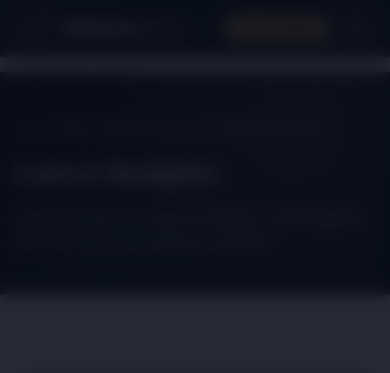
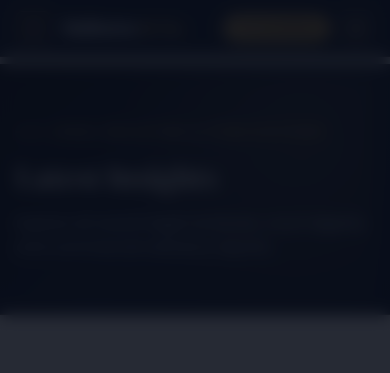
Before and after one commit to aurav2001/Legal_site, a WordPress theme: template wp-theme-legal-insights/index.php in a window 390 px wide. Shown: the top 373 px of the page. Run offline with PHP 8.4 and a stand-in for WordPress, Linux system fonts and the light colour scheme; the site name, menu and one post (Sample post) are stand-ins, and other content is empty; some libraries are stand-ins or nearby versions.

Commit message:
fix(banner): adjust header offset and inner page banner padding so breadcrumbs never hide under fixed navbar

```diff
--- a/wp-theme-legal-insights/style.css
+++ b/wp-theme-legal-insights/style.css
@@ -64,7 +64,7 @@ body {
   width: 100%;
   margin: 0;
   padding: 0;
-  padding-top: 72px;
+  padding-top: 86px;
   font-family: var(--font-sans);
   color: var(--color-dark);
   background-color: var(--bg-light);
@@ -672,6 +672,7 @@ body.mobile-nav-lock {
   overflow: hidden;
   border-bottom: 1px solid rgba(197, 160, 89, 0.25);
   color: #e2e8f0;
+  padding-top: 15px;
 }
 
 .about-mn h1,
@@ -701,9 +702,10 @@ body.mobile-nav-lock {
 
 .about-banner {
   position: relative;
-  min-height: 280px;
-  display: flex;
-  align-items: center;
+  min-height: 260px;
+  display: flex;
+  align-items: center;
+  padding: 25px 0 35px 0;
 }
 
 .about-banner::before {
@@ -717,7 +719,8 @@ body.mobile-nav-lock {
 .about_banner_txt {
   position: relative;
   z-index: 2;
-  padding: 60px 0;
+  padding: 30px 0 35px 0;
+  width: 100%;
 }
 
 .bnr_tag {
@@ -1749,12 +1753,17 @@ body.mobile-nav-lock {
   }
 
   /* Inner Pages Hero Banner (.about-mn) */
+  .about-mn {
+    padding-top: 10px !important;
+  }
+
   .about-banner {
     min-height: 200px !important;
+    padding: 15px 0 25px 0 !important;
   }
 
   .about_banner_txt {
-    padding: 40px 0 !important;
+    padding: 25px 0 30px 0 !important;
   }
 
   .bnr_heading {
@@ -1991,6 +2000,18 @@ body.mobile-nav-lock {
 
 /* Phones & Compact Mobile Breakpoint (Max Width: 520px) */
 @media (max-width: 520px) {
+  body {
+    padding-top: 64px !important;
+  }
+  body.admin-bar {
+    padding-top: calc(64px + 46px) !important;
+  }
+  .header-main.mobile-menu-active .navinr {
+    top: 60px !important;
+    height: calc(100vh - 60px) !important;
+    max-height: calc(100vh - 60px) !important;
+  }
+
   /* Header Area */
   .top_hdr_area {
     padding: 10px 0 !important;
```
Also changed, not shown: other parts of wp-theme-legal-insights/style.css (+14 -13 lines), 15 other files.
